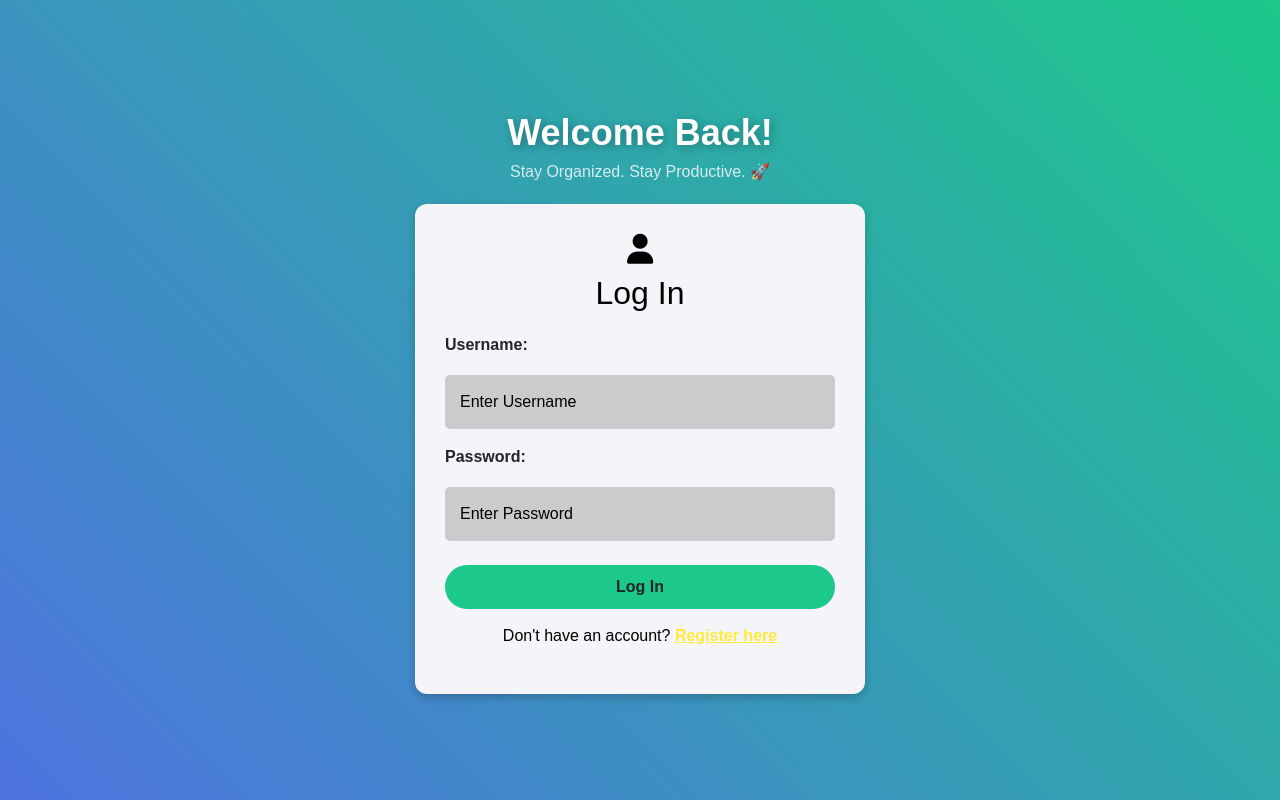
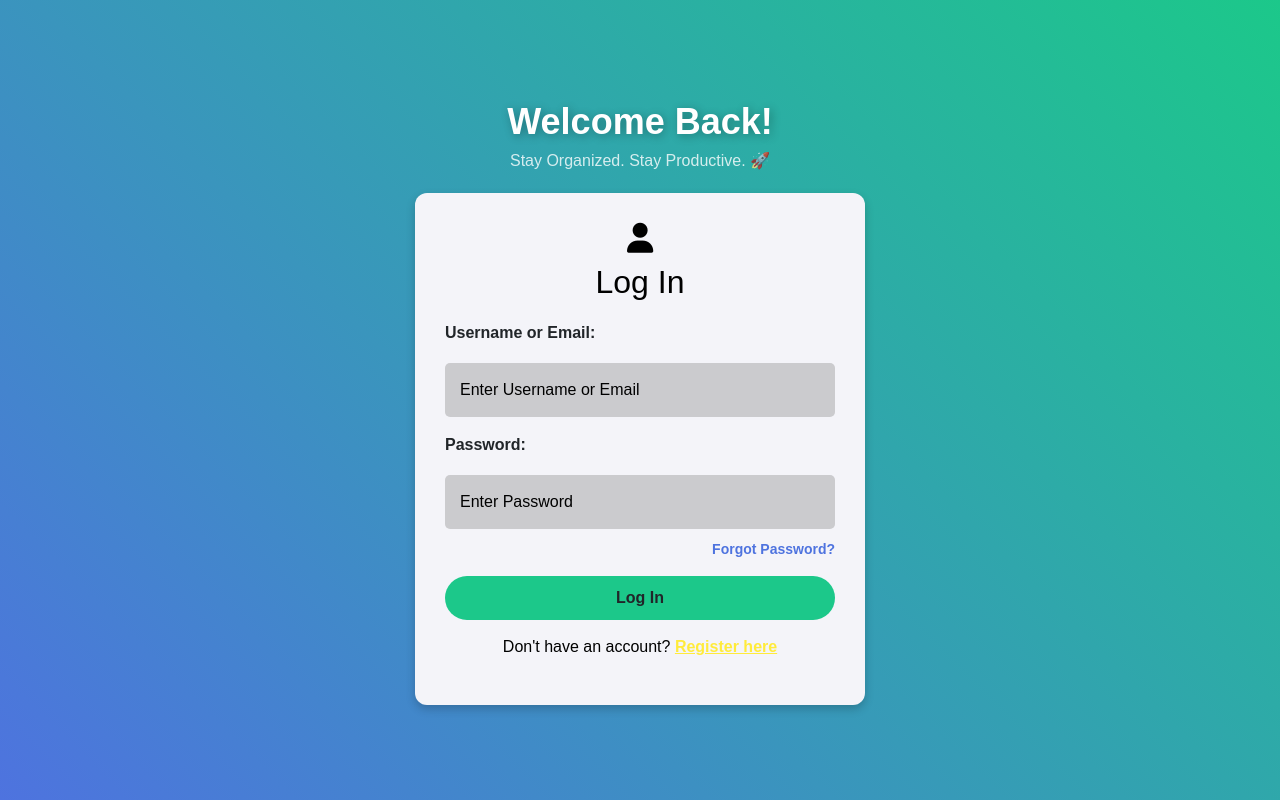
Before and after one commit to beyonce-ama/task-manager, a PHP site: page /pages/login.php in a window 1280 px wide. Run offline with PHP 8.4, Linux system fonts and the light colour scheme; some libraries are stand-ins or nearby versions.

Commit message:
editted by "Rachelle Anne Macalino"

```diff
--- a/pages/login.php
+++ b/pages/login.php
@@ -3,11 +3,16 @@ session_start();
 include '../includes/db.php';
 
 if ($_SERVER['REQUEST_METHOD'] === 'POST') {
-    $username = $_POST['username'];
+    $input = $_POST['input'];
     $password = $_POST['password'];
 
+    if (filter_var($input, FILTER_VALIDATE_EMAIL)) {
+        $query = $conn->prepare("SELECT * FROM users WHERE email = ?");
+    } else {
         $query = $conn->prepare("SELECT * FROM users WHERE username = ?");
-    $query->bind_param('s', $username);
+    }
+
+    $query->bind_param('s', $input);
     $query->execute();
     $result = $query->get_result();
 
@@ -26,7 +31,6 @@ if ($_SERVER['REQUEST_METHOD'] === 'POST') {
         $error = "User not found.";
     }
 }
-
 ?>
 <!DOCTYPE html>
 <html lang="en">
@@ -36,7 +40,7 @@ if ($_SERVER['REQUEST_METHOD'] === 'POST') {
     <link rel="stylesheet" href="https://cdn.jsdelivr.net/npm/bootstrap@5.3.0/dist/css/bootstrap.min.css">
     <script src="https://kit.fontawesome.com/a076d05399.js" crossorigin="anonymous"></script>
     <link rel="stylesheet" href="https://cdnjs.cloudflare.com/ajax/libs/font-awesome/6.4.2/css/all.min.css">
-    <title>Task Manager - Register</title>
+    <title>Task Manager - Login</title>
     <style>
         body {
             background: linear-gradient(45deg, #4e73df, #1cc88a);
@@ -103,6 +107,18 @@ if ($_SERVER['REQUEST_METHOD'] === 'POST') {
             color: #ffeb3b;
             font-weight: bold;
         }
+        .forgot-pass {
+            margin-top: 10px;
+            font-size: 14px;
+        }
+        .forgot-pass a {
+            color: #4e73df;
+            font-weight: bold;
+            text-decoration: none;
+        }
+        .forgot-pass a:hover {
+            text-decoration: underline;
+        }
         .icon {
             font-size: 30px;
             color: black;
@@ -121,14 +137,17 @@ if ($_SERVER['REQUEST_METHOD'] === 'POST') {
         <?php if (isset($error)) echo "<div class='alert alert-danger'>$error</div>"; ?>
         <form method="POST">
             <div class="mb-3 d-flex flex-column text-start">
-            <label for="username"  class="form-label fw-semibold">Username:</label>
-            <input type="text" class="form-control" id="username" name="username" placeholder="Enter Username" required>
+                <label for="input" class="form-label fw-semibold">Username or Email:</label>
+                <input type="text" class="form-control" id="input" name="input" placeholder="Enter Username or Email" required>
             </div>
-        <div class="mb-4 d-flex flex-column text-start">
+            <div class="mb-2 d-flex flex-column text-start">
                 <label for="password" class="form-label fw-semibold">Password:</label>
                 <input type="password" class="form-control" id="password" name="password" placeholder="Enter Password" required>
             </div>
-            <button type="submit" class="btn btn-custom">Log In</button>
+            <div class="forgot-pass text-end">
+                <a href="forgot_password.php">Forgot Password?</a>
+            </div>
+            <button type="submit" class="btn btn-custom mt-3">Log In</button>
         </form>
         <p class="login-link">Don't have an account? <a href="register.php">Register here</a></p>
     </div>
```
Lines whose indentation alone changed are shown as unchanged.
